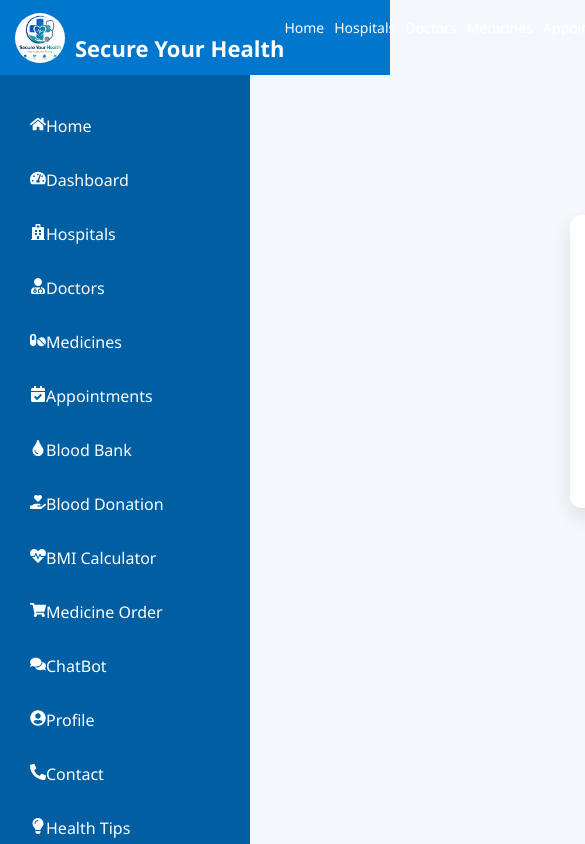
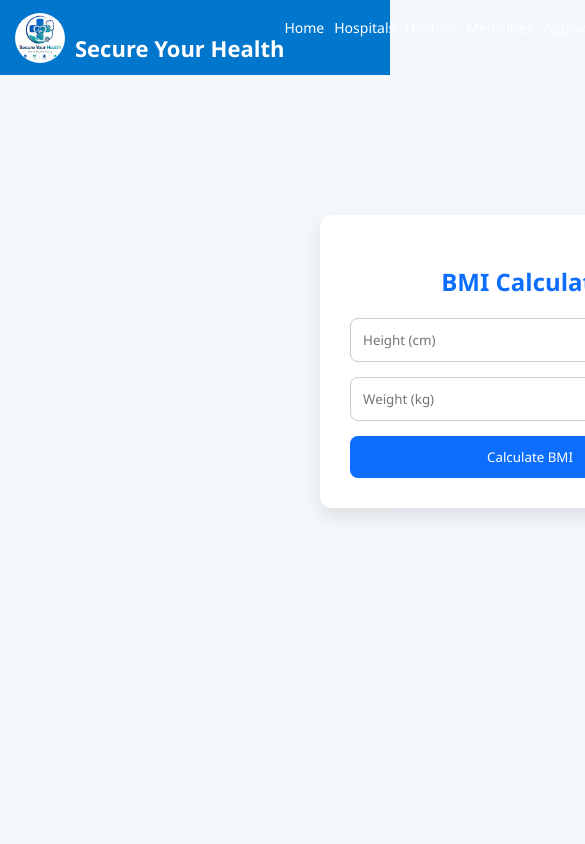
Before and after one commit to mastanshareefshaik5-ms/Secure-Your-Health, a React (Vite) app in the folder Frontend/: page /bmi in a window 390 px wide. Shown: the top 844 px of the page, 585 px wide, since content can reach past the window. Built offline with nearby package versions, Linux system fonts and the light colour scheme; sample sign-in values are in the browser's storage.

Commit message:
initial Frontend

```diff
--- a/Frontend/src/Components/Sidebar/Sidebar.css
+++ b/Frontend/src/Components/Sidebar/Sidebar.css
@@ -1,43 +1,120 @@
-/* ==========================
-   SIDEBAR
-========================== */
-
-.sidebar {
-    width: 250px;
-    min-height: calc(100vh - 75px);
-    background: #005fa3;
-    color: white;
-    padding: 20px 0;
-    flex-shrink: 0;
+*{
+margin:0;
+padding:0;
+box-sizing:border-box;
+font-family:'Segoe UI',sans-serif;
 }
 
-.sidebar-title {
-    text-align: center;
-    font-size: 26px;
-    margin-bottom: 25px;
+.sidebar{
+position:fixed;
+top:70px;
+left:0;
+width:250px;
+height:calc(100vh - 70px);
+background:#ffffff;
+box-shadow:2px 0 15px rgba(0,0,0,.08);
+overflow-y:auto;
+z-index:999;
+transition:.3s;
 }
 
-.sidebar-menu {
-    list-style: none;
-    padding: 0;
+.sidebar::-webkit-scrollbar{
+width:6px;
 }
 
-.sidebar-menu li {
-    margin: 8px 15px;
+.sidebar::-webkit-scrollbar-thumb{
+background:#0d6efd;
+border-radius:10px;
 }
 
-.sidebar-menu li a {
-    display: block;
-    text-decoration: none;
-    color: white;
-    padding: 12px 15px;
-    border-radius: 8px;
-    transition: 0.3s;
-    font-size: 16px;
+.sidebar::-webkit-scrollbar-track{
+background:#f1f1f1;
 }
 
-.sidebar-menu li a:hover {
-    background: white;
-    color: #005fa3;
-    transform: translateX(5px);
+.sidebar-menu{
+list-style:none;
+padding:20px 0;
 }
+
+.sidebar-menu li{
+margin:6px 12px;
+}
+
+.sidebar-link{
+display:flex;
+align-items:center;
+gap:15px;
+padding:14px 18px;
+text-decoration:none;
+color:#444;
+font-size:16px;
+font-weight:500;
+border-radius:10px;
+transition:.3s;
+}
+
+.sidebar-link:hover{
+background:#0d6efd;
+color:#fff;
+transform:translateX(5px);
+}
+
+.sidebar-link.active{
+background:#0d6efd;
+color:#fff;
+box-shadow:0 6px 15px rgba(13,110,253,.25);
+}
+
+.sidebar-icon{
+font-size:20px;
+min-width:24px;
+display:flex;
+justify-content:center;
+align-items:center;
+}
+
+@media(max-width:992px){
+
+.sidebar{
+width:220px;
+}
+
+.sidebar-link{
+font-size:15px;
+padding:12px 16px;
+}
+
+}
+
+@media(max-width:768px){
+
+.sidebar{
+position:relative;
+top:0;
+width:100%;
+height:auto;
+box-shadow:none;
+border-bottom:1px solid #ddd;
+}
+
+.sidebar-menu{
+display:flex;
+flex-wrap:wrap;
+justify-content:center;
+padding:10px;
+}
+
+.sidebar-menu li{
+margin:6px;
+}
+
+.sidebar-link{
+padding:10px 14px;
+font-size:14px;
+}
+
+.sidebar-link:hover{
+transform:none;
+}
+
+}
```
